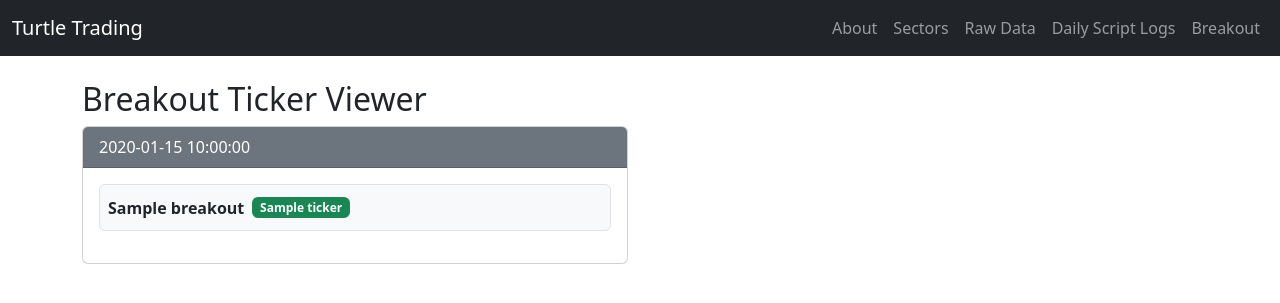
After one commit to GrapeIsGrape/TurtleTradingWebApplication, a Flask app: template templates/breakout.html in a window 1280 px wide. The commit adds this page. Shown: the top 303 px of the page. Run offline with Flask 3, Linux system fonts and the light colour scheme; the template is opened without the code that fills it: most values are stand-ins (such as "Sample title", 1, 10 or a date in 2020).

Commit message:
Create breakout page

```diff
--- a/app.py
+++ b/app.py
@@ -19,6 +19,33 @@ def get_sector_files():
 @app.route("/")
 def home():
     return render_template("index.html")
+
+@app.route("/breakout")
+def breakout():
+    from datetime import date
+    log_path = os.path.join(os.path.dirname(__file__), 'script_logs', 'breakout_check_market_close_full_breakout_list.log')
+    breakout_days = []
+    if os.path.exists(log_path):
+        with open(log_path, 'r') as f:
+            lines = f.readlines()
+        day_dict = {}
+        for line in lines:
+            line = line.strip()
+            if not line:
+                continue
+            # Example: [2026-02-24] 20-days high Breakout tickers: PDD (Count: 1)
+            import re
+            m = re.match(r'\[(.*?)\] (.*?) Breakout tickers: ?(.*) \(Count: (\d+)\)', line)
+            if m:
+                date_str, label, tickers_str, count = m.groups()
+                tickers = [t.strip() for t in tickers_str.split(',') if t.strip()] if tickers_str else []
+                if date_str not in day_dict:
+                    day_dict[date_str] = []
+                day_dict[date_str].append({'label': label, 'tickers': tickers})
+        for date_str in sorted(day_dict.keys(), reverse=True):
+            breakout_days.append({'date': date_str, 'breakouts': day_dict[date_str]})
+    today_date = str(date.today())
+    return render_template('breakout.html', breakout_days=breakout_days, today_date=today_date)
 
 @app.route("/sectors")
 def sectors():
--- /dev/null
+++ b/templates/breakout.html
@@ -0,0 +1,44 @@
+
+<!DOCTYPE html>
+<html lang="en">
+<head>
+    <meta charset="UTF-8">
+    <meta name="viewport" content="width=device-width, initial-scale=1">
+    <title>Breakout Log Viewer</title>
+    <link href="https://cdn.jsdelivr.net/npm/bootstrap@5.3.2/dist/css/bootstrap.min.css" rel="stylesheet">
+</head>
+<body>
+{% include 'common/navbar.html' %}
+<div class="container mt-4">
+  <h2>Breakout Ticker Viewer</h2>
+  {% if breakout_days %}
+    <div class="row">
+      {% for day in breakout_days %}
+        <div class="col-md-6 mb-4">
+          <div class="card">
+            <div class="card-header {% if day.date == today_date %}bg-primary{% else %}bg-secondary{% endif %} text-white">
+              {{ day.date }}
+            </div>
+            <div class="card-body">
+              {% for breakout in day.breakouts %}
+                <div class="mb-3 p-2 border rounded bg-light">
+                  <div class="d-flex align-items-center flex-wrap">
+                    <strong class="me-2">{{ breakout.label }}</strong>
+                    {% for ticker in breakout.tickers %}
+                      <span class="badge bg-success me-1 mb-1 mt-1">{{ ticker }}</span>
+                    {% endfor %}
+                  </div>
+                </div>
+              {% endfor %}
+            </div>
+          </div>
+        </div>
+      {% endfor %}
+    </div>
+  {% else %}
+    <p>No breakout log data found.</p>
+  {% endif %}
+</div>
+<script src="https://cdn.jsdelivr.net/npm/bootstrap@5.3.2/dist/js/bootstrap.bundle.min.js"></script>
+</body>
+</html>
--- a/templates/common/navbar.html
+++ b/templates/common/navbar.html
@@ -18,6 +18,9 @@
         <li class="nav-item">
           <a class="nav-link {% if request.path.startswith('/daily_script_logs') %}active{% endif %}" href="/daily_script_logs">Daily Script Logs</a>
         </li>
+        <li class="nav-item">
+          <a class="nav-link {% if request.path == '/breakout' %}active{% endif %}" href="/breakout">Breakout</a>
+        </li>
       </ul>
     </div>
   </div>
```
Also changed, not shown: 1 other file.
